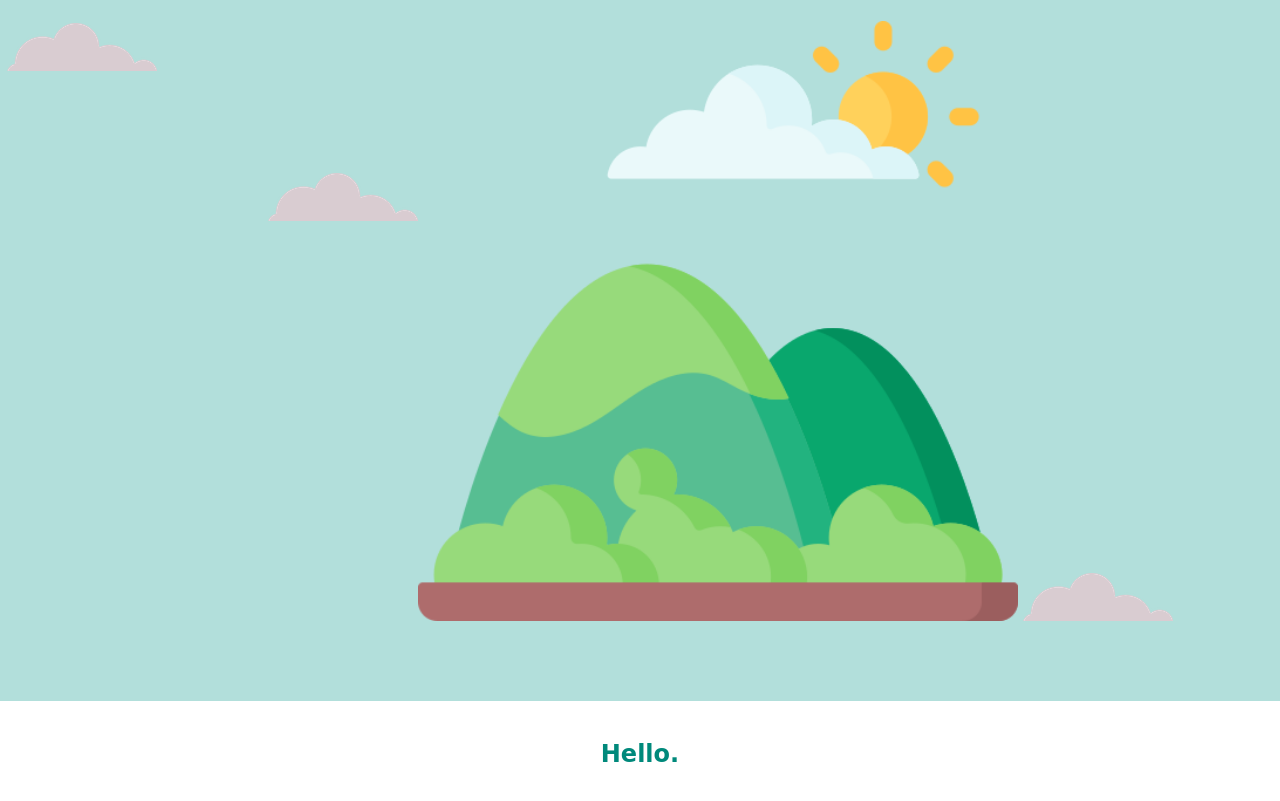
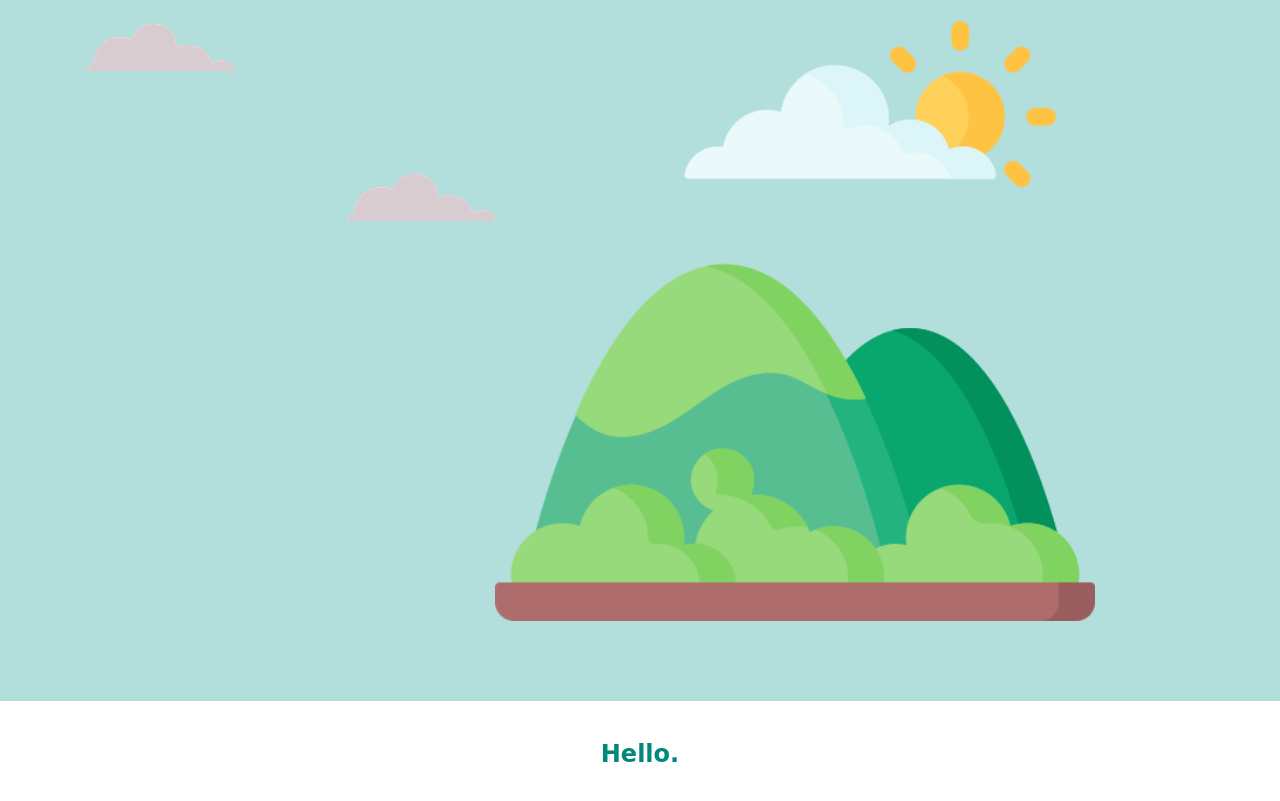
Before and after one commit to voldemort18/Website, a plain HTML site: page index.html in a window 1280 px wide. Shown: the part 299-1100 px from the top of the page. Drawn offline with Linux system fonts and the light colour scheme; a web font is replaced by a local one.

Commit message:
Update index.html

```diff
--- a/index.html
+++ b/index.html
@@ -17,7 +17,6 @@
     <img class="cloud4" src="images\CSS - My Site Images\cloud.png" alt="cloud image">
     <img class="cloud2" src="images\CSS - My Site Images\cloud.png" alt="cloud image">
     <img class="mountain" src="images\CSS - My Site Images\mountain1.png" alt="mountain image">
-    <img class="cloud3" src="images\CSS - My Site Images\cloud.png" alt="cloud image">
   </div>
   <div class="middle-container">
     <div class="profile">
@@ -42,6 +41,8 @@
           <p class="yellow">But my best skill is actually drinking coffee. I am the undisputed queen of coffee challenges.I can drink upto 20 cups of coffee a day.I think it's the hottest creation of god. If you are one like me, let me know😉 . </p>
         </div>
       </div>
+      <br>
+      <br>
       <hr>
       <div>
         <h2 class="podi"> Get In Touch</h2>
```
